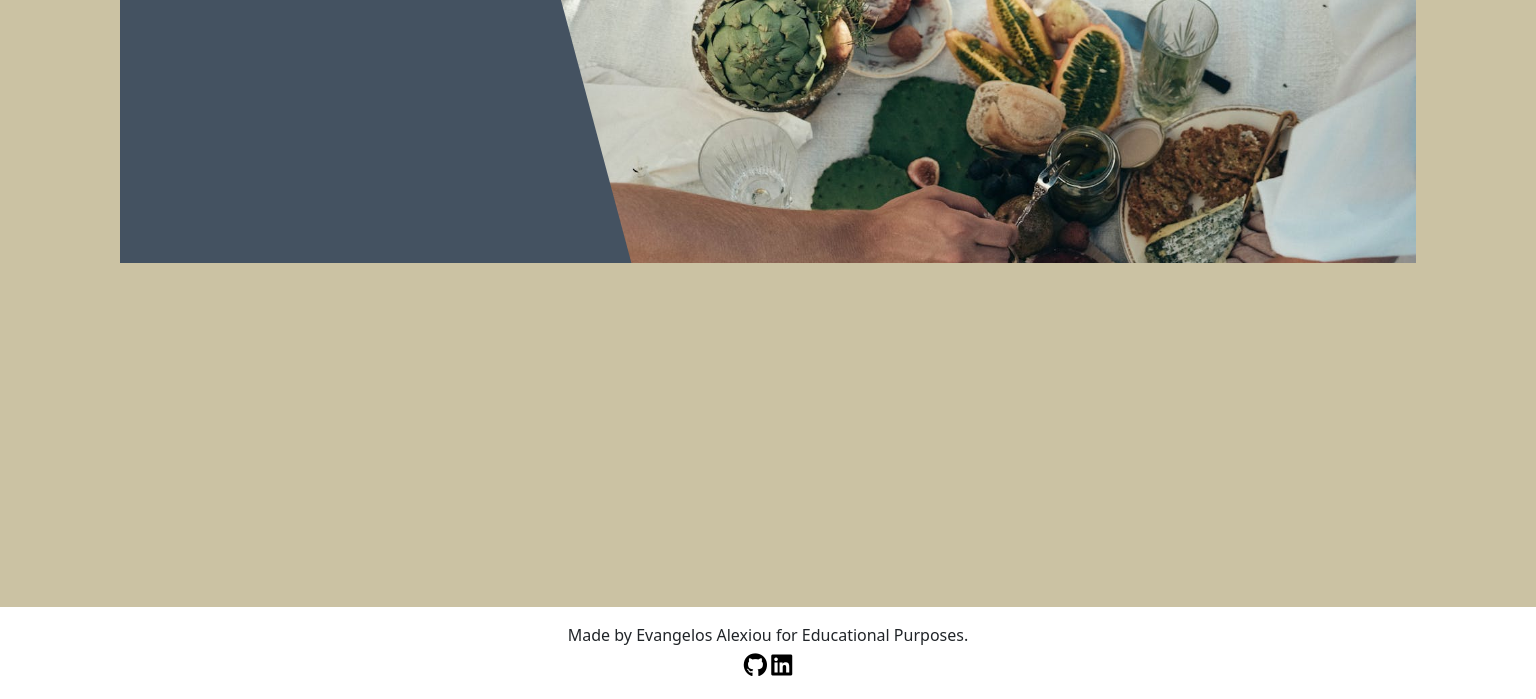
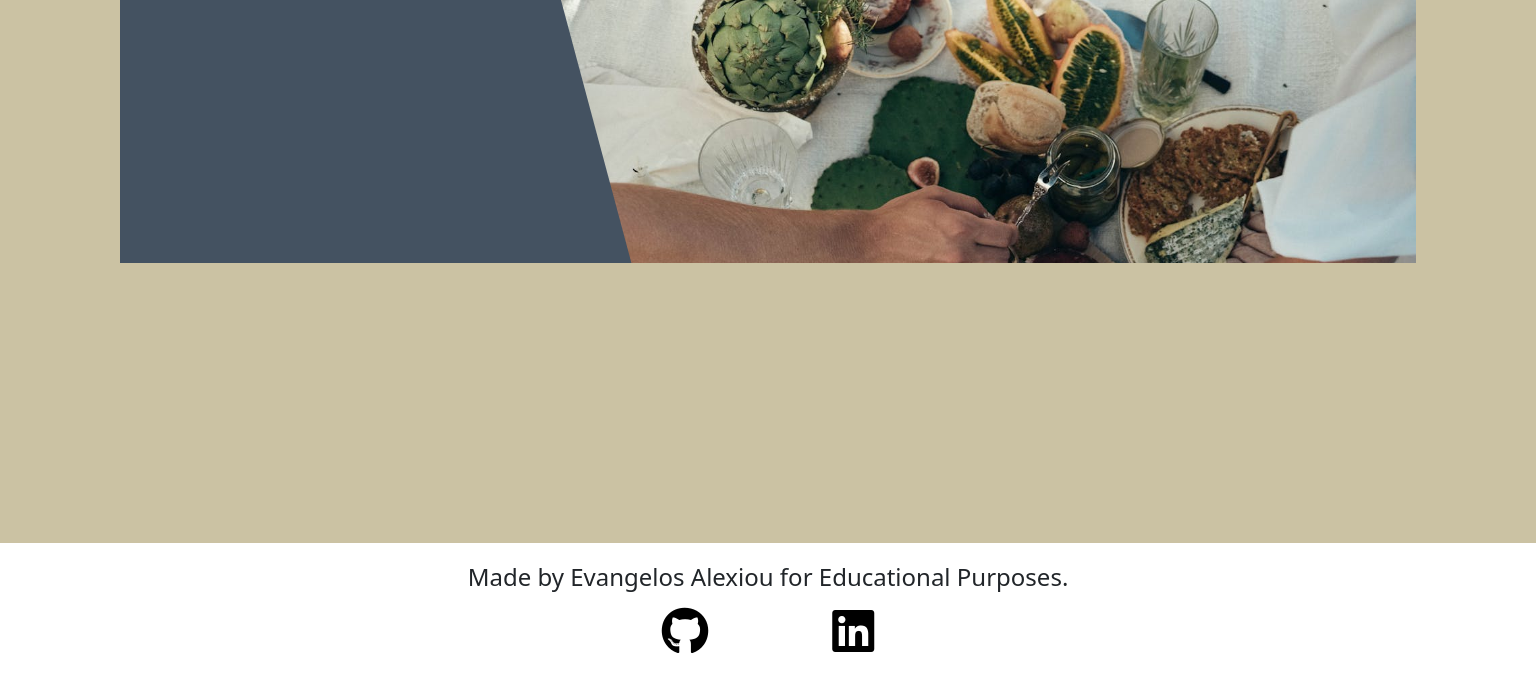
Before and after one commit to Alexiou981/the-food-frontier, a Django app: template about/templates/about/about.html in a window 1536 px wide. Shown: the part 101-800 px from the top of the page. Run offline with Django 3.2, Linux system fonts and the light colour scheme; the template is opened without the code that fills it, so the values that code supplies are empty; some libraries are stand-ins or nearby versions.

Commit message:
style: add media queries for screen sizes, footer

```diff
--- a/static/css/style.css
+++ b/static/css/style.css
@@ -198,6 +198,7 @@ nav.users_recipes{
 }
 
 /* style rule for social media links */
+
 .sm-links > a {
     font-size: x-large;
     color: black;
@@ -215,6 +216,25 @@ nav.users_recipes{
         font-size: 90%;
         text-decoration: underline;
     }
+
+    /* style rule for social media links */
+    .creator {
+        font-size: large;
+    }
+
+    .sm-links {
+        display: flex;
+        flex-direction: row;
+        flex-wrap: nowrap;
+        justify-content: space-evenly;
+        margin-left: 25%;
+        margin-right: 25%;
+    }
+
+    .sm-links > a {
+    font-size: xx-large;
+    color: black;
+}
 }
 
 /* media query for 1024px screens and larger */
@@ -241,4 +261,18 @@ nav.users_recipes{
         font-size: 110%;
         text-decoration: underline;
     }
+
+    .creator {
+        font-size: x-large;
+    }
+
+    .sm-links {
+        margin-left: 35%;
+        margin-right: 35%;
+    }
+
+    .sm-links > a {
+        font-size: xxx-large;
+        color: black;
+    }
 }
--- a/templates/base.html
+++ b/templates/base.html
@@ -122,9 +122,9 @@
 
     <!-- Footer -->
     <footer class="footer mt-auto py-3 light-bg">
-        <p class="m-0 text-center text-black">
+        <p class="m-0 text-center text-black creator">
             Made by Evangelos Alexiou for Educational Purposes.</p>
-            <p class="m-0 text-center text-black sm-links">
+            <p class="text-center text-black sm-links">
                 <a href="https://github.com/Alexiou981"
                 target="_blank" aria-label="Github Clickable Icon"><i class="fa-brands fa-github"></i></a>
                 <a href="https://www.linkedin.com/in/evangelos-alexiou-b88759132/"
```
